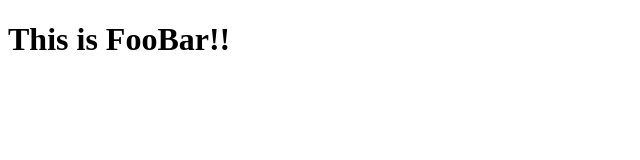
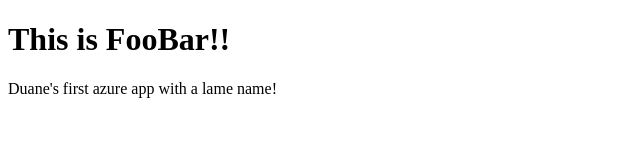
Before and after one commit to desertduane/Intro-to-.NET-core, a plain HTML site: page WebApplication2/wwwroot/index.html in a window 1280 px wide. Shown: the whole page, without its empty margins (0-640 px from the left). Drawn offline with Linux system fonts and the light colour scheme.

Commit message:
edit to a publish

```diff
--- a/WebApplication2/wwwroot/index.html
+++ b/WebApplication2/wwwroot/index.html
@@ -6,5 +6,6 @@
 </head>
 <body>
     <h1>This is FooBar!!</h1>
+    <p>Duane's first azure app with a lame name!</p>
 </body>
 </html>
```
Also changed, not shown: 1 other file.
